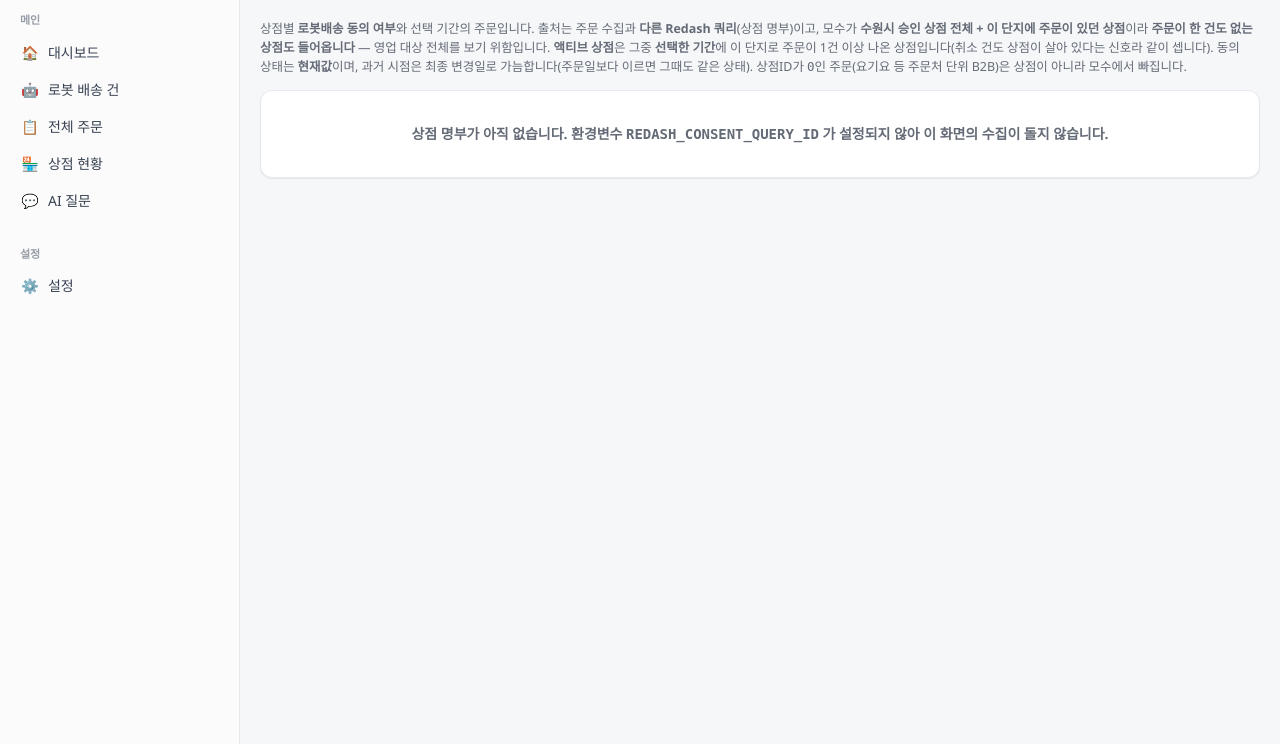
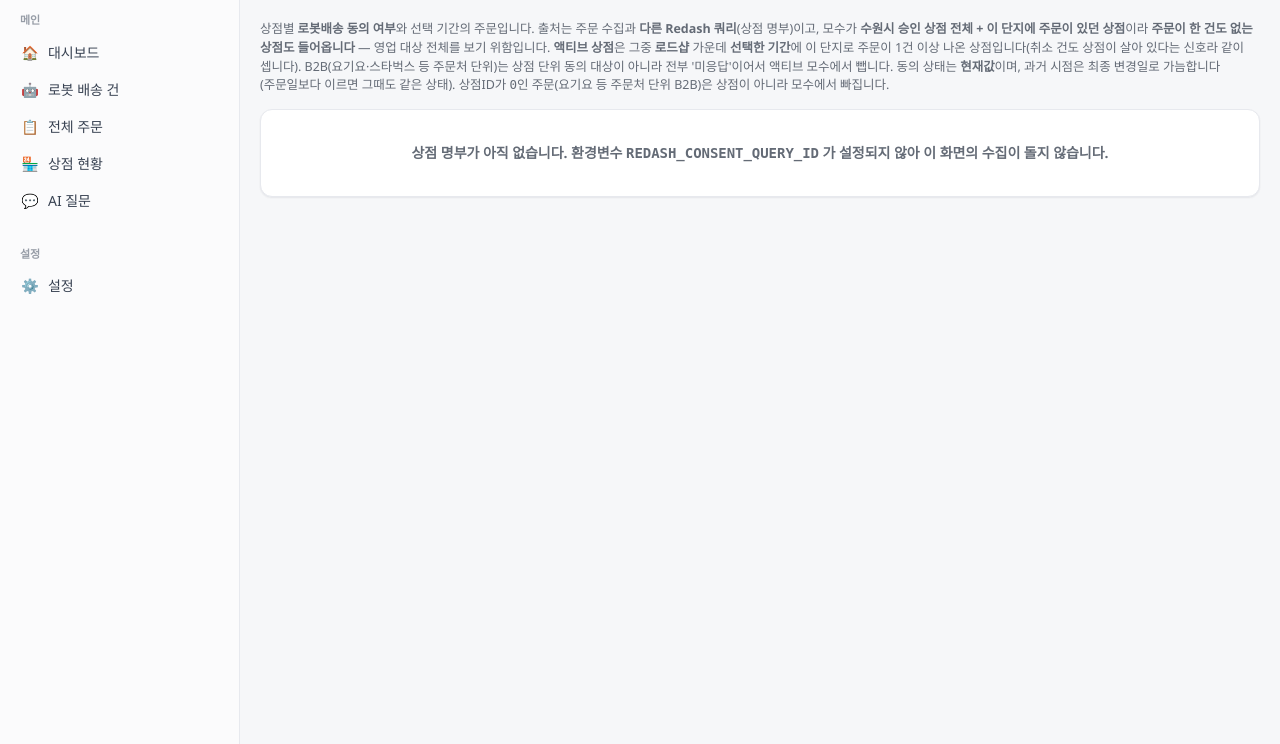
Before and after one commit to onjimin-arch/hillstate-pyrogo-dashboard, a FastAPI app: template app/templates/stores.html in a window 1280 px wide. Shown: the part 56-800 px from the top of the page. Run offline with FastAPI, Linux system fonts and the light colour scheme; the template is opened without the code that fills it, so the values that code supplies are empty; parts of the project's set-up code (start-up, migrations or seed data) failed here and were passed over; some libraries are stand-ins or nearby versions.

Commit message:
액티브 상점에서 B2B 제외 (로드샵 기준)
B2B(요기요·스타벅스 등 주문처 단위)는 상점 단위 로봇배송 동의 대상이 아니라 명부에서
전부 '미응답' 으로 잡힌다. 액티브에 같이 세면 액티브 동의율이 실제보다 낮게 보인다.
실제 명부에서도 B2B 464곳이 전원 미응답이었다(전체 미응답 1,818 = 로드샵 1,354 + B2B 464).

- 액티브 모수는 로드샵 고정. 섹션에 '로드샵 기준' 배지를 달고 비율 분모도 로드샵 수로 바꿨다.
- 상점구분 칩에서 B2B 를 고르면 액티브 카드 대신 사유와 함께 로드샵 기준 링크를 보여준다
  — 모수가 로드샵 고정이라 0 으로만 보이면 고장으로 읽힌다.
- 전체 명부 현황과 상점 표는 종전대로 칩을 따른다.

Co-Authored-By: Claude Opus 5 <noreply@anthropic.com>

```diff
--- a/app/kpi.py
+++ b/app/kpi.py
@@ -301,7 +301,10 @@ def store_status(session, today: date | None = None, st: str | None = None, q: s
     kinds = {"loadshop": LOADSHOP, "b2b": "B2B"}
     if st in kinds:
         rows = [r for r in rows if r["store_type"] == kinds[st]]
-    stat = {"all": _share(rows), "active": _share([r for r in rows if r["orders"] > 0]), "gap": gap}
+    # 액티브는 로드샵만 센다 — B2B(요기요·스타벅스 등 주문처 단위)는 상점 단위 동의 대상이
+    # 아니라 전부 '미응답' 으로 잡혀, 같이 세면 액티브 동의율이 실제보다 낮게 보인다.
+    stat = {"all": _share(rows), "gap": gap,
+            "active": _share([r for r in rows if r["orders"] > 0 and r["store_type"] == LOADSHOP])}
     stat["type_mix"] = {k: sum(1 for r in rows if r["store_type"] == v) for k, v in kinds.items()}
 
     shown = rows
--- a/app/templates/stores.html
+++ b/app/templates/stores.html
@@ -11,7 +11,8 @@
 <p class="help">
   상점별 <b>로봇배송 동의 여부</b>와 선택 기간의 주문입니다. 출처는 주문 수집과 <b>다른 Redash 쿼리</b>(상점 명부)이고,
   모수가 <b>수원시 승인 상점 전체 + 이 단지에 주문이 있던 상점</b>이라 <b>주문이 한 건도 없는 상점도 들어옵니다</b> — 영업 대상 전체를 보기 위함입니다.
-  <b>액티브 상점</b>은 그중 <b>선택한 기간</b>에 이 단지로 주문이 1건 이상 나온 상점입니다(취소 건도 상점이 살아 있다는 신호라 같이 셉니다).
+  <b>액티브 상점</b>은 그중 <b>로드샵</b> 가운데 <b>선택한 기간</b>에 이 단지로 주문이 1건 이상 나온 상점입니다(취소 건도 상점이 살아 있다는 신호라 같이 셉니다).
+  B2B(요기요·스타벅스 등 주문처 단위)는 상점 단위 동의 대상이 아니라 전부 '미응답'이어서 액티브 모수에서 뺍니다.
   동의 상태는 <b>현재값</b>이며, 과거 시점은 최종 변경일로 가늠합니다(주문일보다 이르면 그때도 같은 상태).
   상점ID가 <code>0</code>인 주문(요기요 등 주문처 단위 B2B)은 상점이 아니라 모수에서 빠집니다.
   {% if s.updated_at %}<br>명부 수집 {{ s.updated_at | dt }}{% if consent_query_id %} · 쿼리 {{ consent_query_id }}{% endif %}{% endif %}
@@ -25,7 +26,7 @@
 </div>
 {% else %}
 
-<div class="group-title">액티브 상점<span style="font-weight:400;color:var(--muted)">
+<div class="group-title">액티브 상점 <span class="badge">로드샵 기준</span><span style="font-weight:400;color:var(--muted)">
   {{ s.date_from }} ~ {{ s.date_to }} ({{ s.days }}일) 이 단지로 주문 1건 이상 · 로봇 배송에 실제로 영향을 주는 모수</span></div>
 <div class="controls" style="margin-bottom:10px">
   <div class="filters">
@@ -34,12 +35,19 @@
     {% endfor %}
   </div>
 </div>
+{% if st == 'b2b' %}
+<div class="card empty">
+  액티브 상점은 <b>로드샵만</b> 셉니다. B2B(요기요·스타벅스 등 주문처 단위)는 상점 단위 동의 대상이 아니라
+  전부 '미응답'으로 잡혀, 같이 세면 액티브 동의율이 실제보다 낮게 보입니다.
+  <a href="/stores?rng={{ s.rng }}">로드샵 기준으로 보기</a>
+</div>
+{% else %}
 <div class="cards">
   <div class="card">
     <div class="k">액티브 상점 수</div>
     <div class="v">{{ s.active.base }}<small>곳</small></div>
-    <div class="delta">전체 {{ s.all.base }}곳 중 {{ (s.active.base / s.all.base * 100) | round(1) }}%</div>
-    <div class="sub">이 기간에 주문이 나온 상점만</div>
+    <div class="delta">로드샵 {{ s.type_mix.loadshop }}곳 중 {{ (s.active.base / s.type_mix.loadshop * 100) | round(1) if s.type_mix.loadshop else 0 }}%</div>
+    <div class="sub">이 기간에 주문이 나온 로드샵만</div>
   </div>
   {% for key, label in [('ok', '동의'), ('no', '미동의'), ('none', '미응답')] %}
   <div class="card">
@@ -50,6 +58,8 @@
   </div>
   {% endfor %}
 </div>
+{% endif %}
+
 {% set g = s.gap %}
 <div class="{{ 'excl-note' if (g.no_store_id or g.orphan_orders) else 'sub' }}" style="margin:8px 2px 0">
   이 기간 주문 <b>{{ g.orders_total }}건</b> 중 <b>{{ g.counted_orders }}건</b>을 액티브 판정에 썼습니다.
```
Also changed, not shown: CLAUDE.md (+1 -1 lines), tests/test_stores.py (+17 -0 lines).
